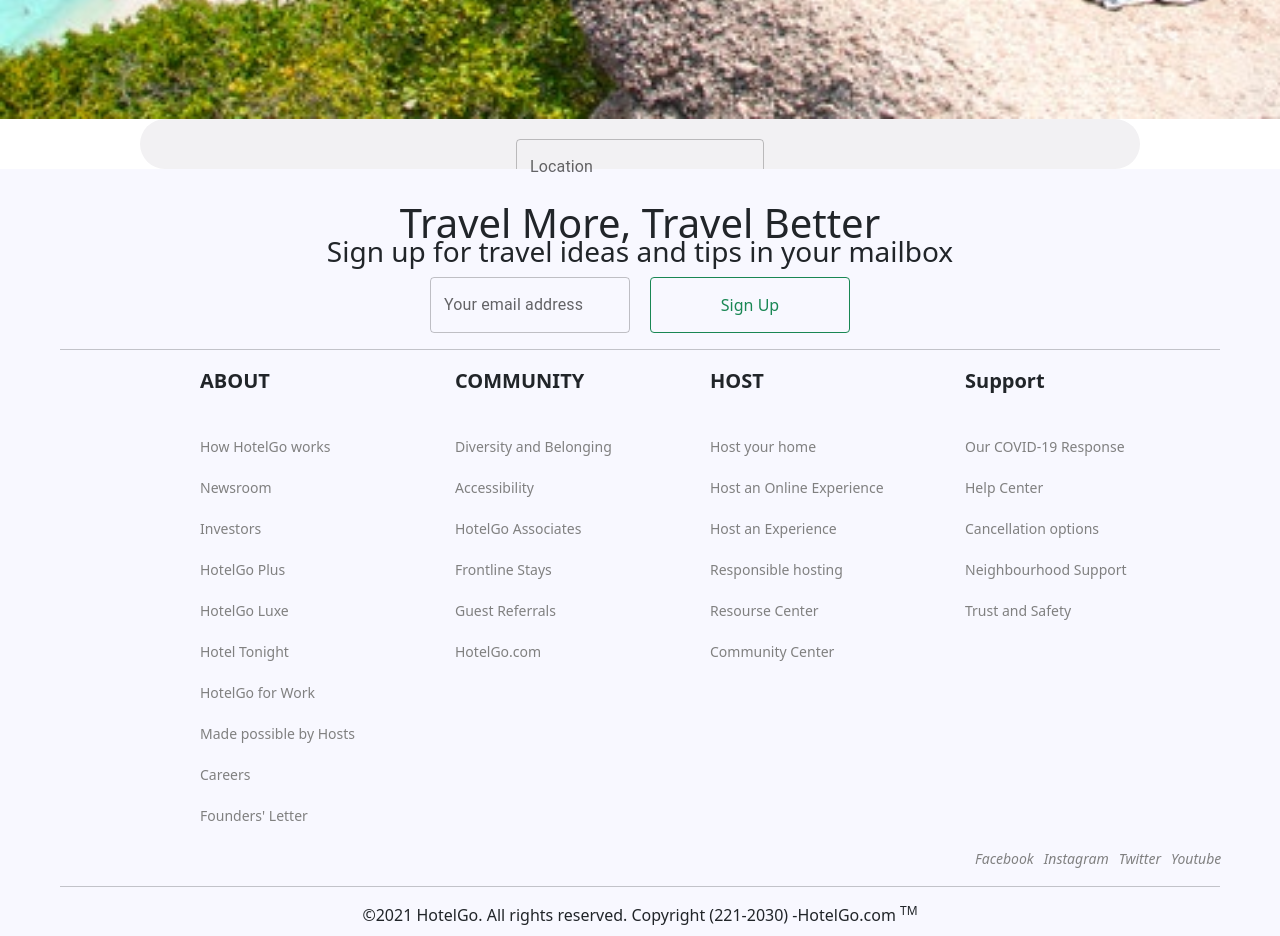
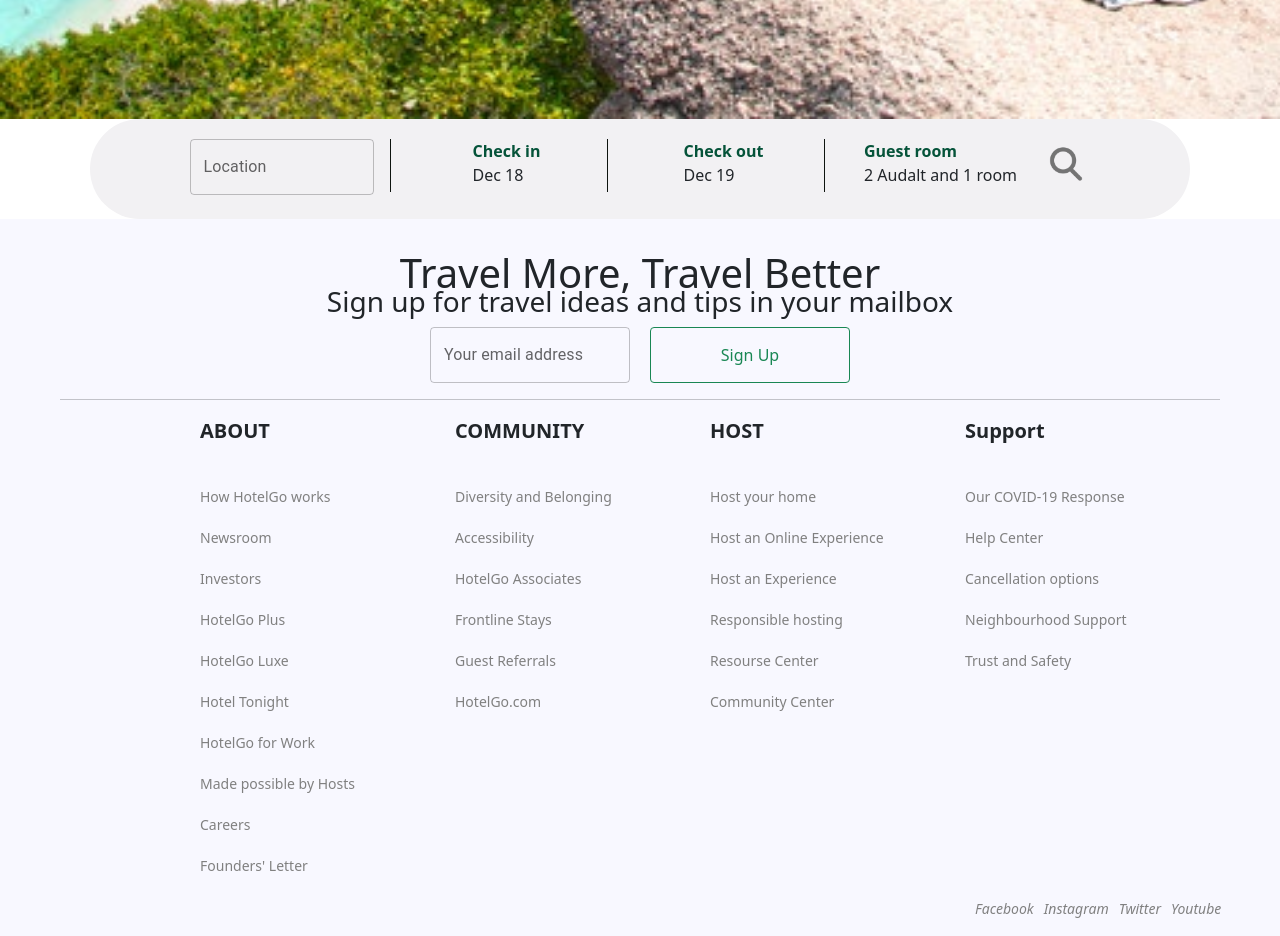
Before and after one commit to HexamTeam/hgo, a React (Create React App) app: page / in a window 1280 px wide. Shown: the part 940-1876 px from the top of the page. Built offline with nearby package versions, Linux system fonts and the light colour scheme.

Commit message:
re make home

```diff
--- a/src/App.js
+++ b/src/App.js
@@ -6,13 +6,10 @@ import Header from './component/Header';
 
 function App() {
   return (
-
-
-
     <div className='App1'>
       <div className="content-wraper">
 
-  <Header/>
+      <Header/>
       <Home/>
 
       </div>
--- a/src/component/main/Home.css
+++ b/src/component/main/Home.css
@@ -1,20 +1,19 @@
+
+
 /*bg image*/
 .bgimg{
     vertical-align: middle;
     width: 1700px;
     height: 1000px;
 }
-
 /*round coner div*/
-.rcorners1 {
+.rcorners {
     border-radius: 50px;
     background: #f2f1f3;
     padding: 20px;
-    width: 1000px;
-    height: 50px;
+    width: 1100px;
+    height: 100px;
   }
-
-  /*search icon's css part*/
   .sh {
     vertical-align: middle;
     width: 50px;
@@ -25,41 +24,23 @@
     border-bottom-right-radius: 50% 50%;
     border-bottom-left-radius: 50% 50%;
   }
-
-  /* home js background color */
-.backcolor{
-  background:#cfd3c9;
-  justify-content: center;
-}
-/* to make horizontal vertical line */
-  .vl {
-    border-left: 1px solid rgb(14, 20, 14);
-    height: 53px;
-    padding-left: 1em;
-  }
-
-
-
-
-
-
   /*rows in round coner brar*/
-  .row {
+  .row1 {
     width: 100%;
     display: flex;
     flex-direction: row;
     justify-content: center;
     padding-bottom: 10px;
   }
-  .block{
+  .block1{
     width: 200px;
-    height: 30px;
+    height: 50px;
     padding-right: 1em;
+  }
+  /*rows in round coner brar*/
 
 
-
-  }
-  .block:hover{
+  .block1:hover{
     background-color: rgb(231, 225, 225);
     height: 50px;
   }
@@ -74,14 +55,21 @@
     height: 50px;
 
   }
+  /* to make horizontal vertical line */
+  .vl {
+    border-left: 1px solid rgb(14, 20, 14);
+    height: 53px;
+    padding-left: 1em;
+  }
   .checkin{
     width: 200px;
     height: 30px;
-    padding-bottom: 20px;
+    /* padding-bottom: 20px; */
 
   }
   .checkin:hover{
     background-color: rgb(231, 225, 225);
+    height: 50px;
   }
 
   /*text color in div table*/
--- a/src/component/main/Home.js
+++ b/src/component/main/Home.js
@@ -12,16 +12,17 @@ const Home = () => {
     <div >
 
 
-        <img src={beach} alt="Avatar" className='bgimg'></img>
+        <img src={beach} alt="Avatar" className='bgimg'>
+
+        </img>
         <center>
-        <div className="rcorners1" >
-            <div className='row'>
-                <div className='block'>
+            <div className="rcorners" >
+                <div className='row1'>
+                    <div className='block1'>
                                 <TextField
                                 label="Location"
                                 />
                     </div>
-
                     <div className='vline'>
                         <div className='vl'></div>
                     </div>
@@ -34,26 +35,29 @@ const Home = () => {
                         </table>
                     </div>
                         <div className='vline'>
-                    <div className='vl'></div>
+                            <div className='vl'>
+                        </div>
                     </div>
                     <div className='checkin'>
                         <table>
                             <tbody>
                             <tr className='tcolor'>Check out</tr>
-                        <tr>Dec 18</tr>
+                            <tr>Dec 19</tr>
                         </tbody>
                     </table>
                     </div>
                     <div className='vline'>
-                    <div className='vl'></div>
+                        <div className='vl'>
+                    </div>
                     </div>
                     <div className='checkin'>
                         <table>
                             <tbody>
                                 <tr className='tcolor'>Guest room</tr>
-                        <tr>Dec 18</tr>
+                                <tr>2 Audalt and 1 room </tr>
                             </tbody>
                         </table>
+
 
 
                     </div>
@@ -62,14 +66,12 @@ const Home = () => {
                         </div>
                 </div>
 
+            </div>
 
-
+            </center>
 
     </div>
-        </center>
-
-
-    </div>);
+    );
 }
 
 export default Home
```
Also changed, not shown: src/component/main/Header.css (deleted, +0 -14 lines), 1 other file (tests, documents, lock files or other folders). Lines whose indentation alone changed are shown as unchanged.
